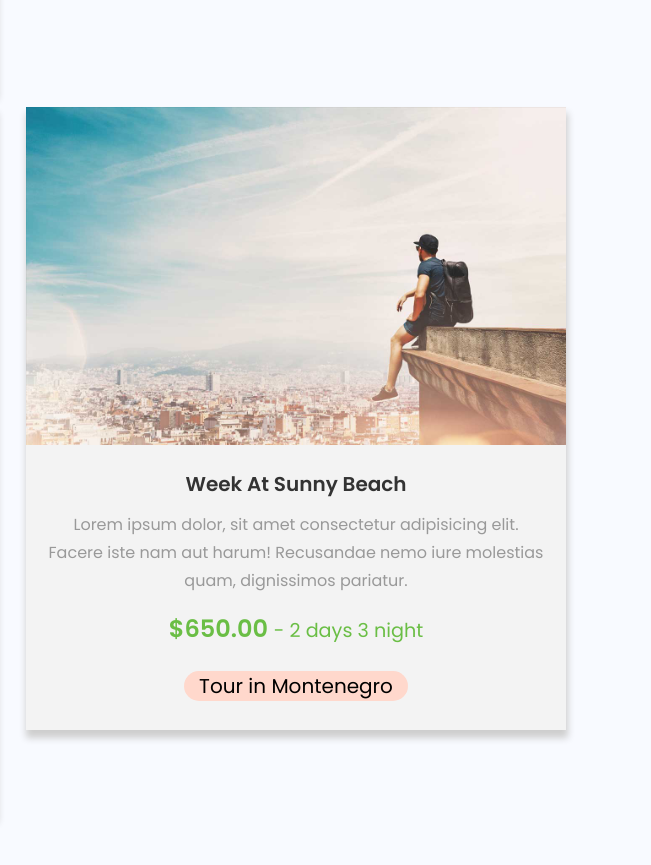
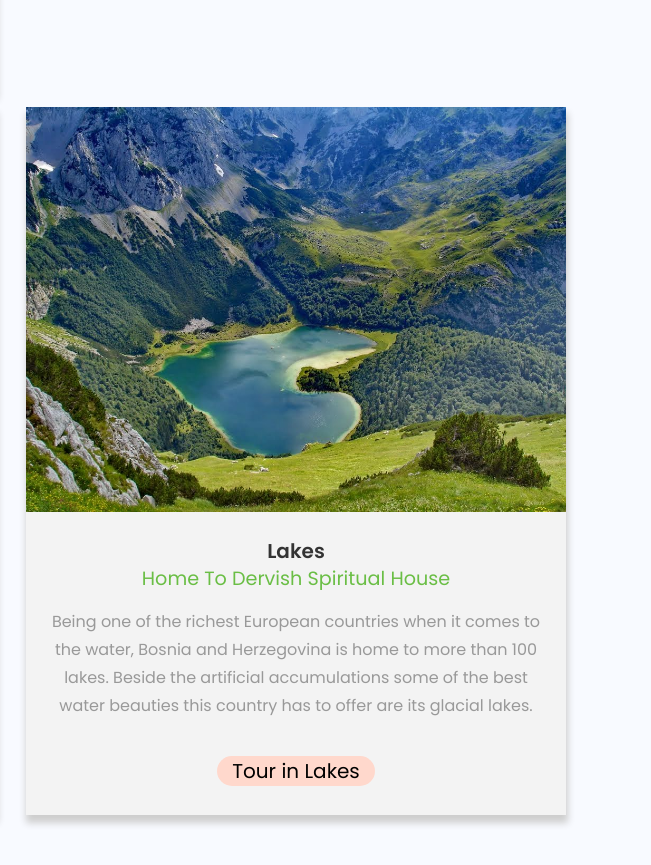
Before and after one commit to hariskaric/Travel-Explore, a plain HTML site: page index.html in a window 1280 px wide. Shown: the part 2595-3460 px from the top of the page, 629-1280 px from the left. Drawn offline with nearby package versions, Linux system fonts and the light colour scheme; a script that the page names is missing.

Commit message:
Updejtovana sekcija "featured tours" sa svim fotografijama i tekstoma.

```diff
--- a/index.html
+++ b/index.html
@@ -311,20 +311,24 @@
           <div class="tour__item animate__animated animate__bounceInLeft">
             <div class="thumb">
               <a href="#">
-                <img src="img/travel_boy.jpg" alt="SunnyBeach">
+                <img src="img/lakes__.jpg" alt="SunnyBeach">
               </a>
             </div>
             <div class="tour__description text-center">
               <h3>
-                <a href="#">Week at Sunny Beach</a>
+                <a href="#">Lakes</a>
+                <div class="tour__price">
+                  <small> Home to dervish spiritual house
+                  </small>
+                </div>
               </h3>
-              <p>Lorem ipsum dolor, sit amet consectetur adipisicing elit. Facere iste nam aut harum! Recusandae nemo
-                iure molestias quam, dignissimos pariatur.</p>
-              <div class="tour__price">
-                $650.00 <small> - 2 days 3 night</small>
-              </div>
+              <p>Being one of the richest European countries when it comes to the water, Bosnia and Herzegovina is home
+                to more than 100 lakes. Beside the artificial accumulations some of the best water beauties this country
+                has to offer are its glacial lakes.
+              </p>
+
               <div class="tour__location">
-                <span class="tour__where">Tour in Montenegro</span>
+                <span class="tour__where">Tour in Lakes</span>
               </div>
             </div>
           </div>
```
Also changed, not shown: img/lakes__.jpg (added).
